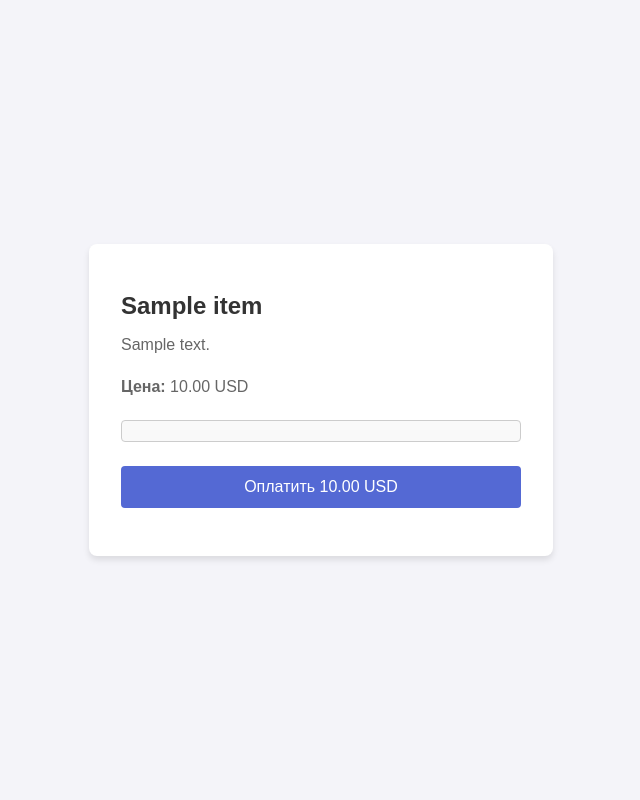
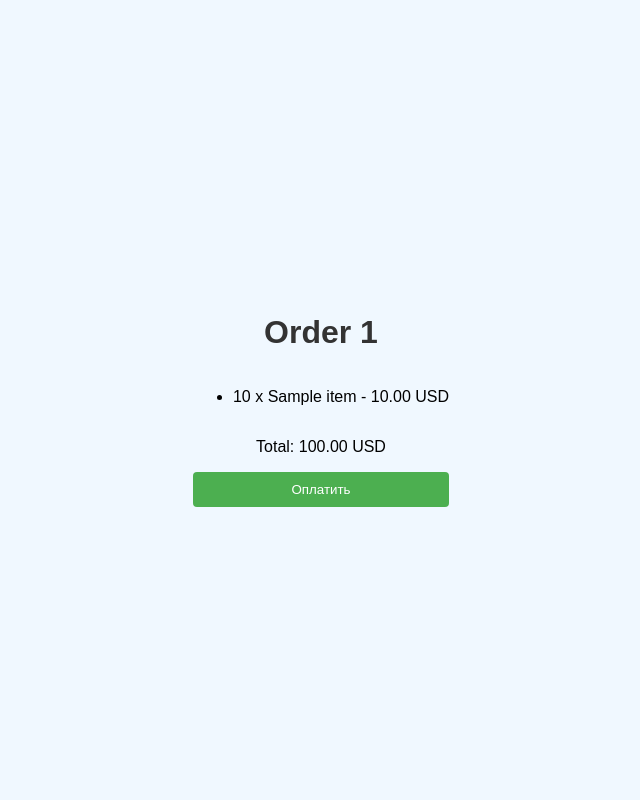
Before and after one commit to p4shijkaa/django-stripe, a Django app: template payments/templates/payments/item_detail.html in a window 1280 px wide. Shown: the whole page, without its empty margins (319-959 px from the left). Run offline with Django 5.2, Linux system fonts and the light colour scheme; tables that the repository leaves empty hold one stand-in row (values such as "Sample post"); the template is opened without the code that fills it: values that come from a table or form of the project are taken from there, most other values are stand-ins (such as "Sample title", 1, 10 or a date in 2020); some libraries are stand-ins or nearby versions.

Commit message:
add models, create order, fix work

```diff
--- a/payments/admin.py
+++ b/payments/admin.py
@@ -1,7 +1,8 @@
 from django.contrib import admin
-from .models import Item, Order, Discount, Tax
+from .models import Item, Order, Discount, Tax, OrderItem
 
 admin.site.register(Item)
 admin.site.register(Order)
 admin.site.register(Discount)
 admin.site.register(Tax)
+admin.site.register(OrderItem)
--- a/payments/models.py
+++ b/payments/models.py
@@ -12,18 +12,38 @@ class Item(models.Model):
 
 
 class Order(models.Model):
-	items = models.ManyToManyField(Item)
-	total_price = models.DecimalField(max_digits=10, decimal_places=2)
+	items = models.ManyToManyField(Item, through='OrderItem')
+	discount = models.ForeignKey('Discount', on_delete=models.SET_NULL, null=True, blank=True)  # Скидка
+	tax = models.ForeignKey('Tax', on_delete=models.SET_NULL, null=True, blank=True)  # Налог
+
+	def total_price(self):
+		return sum(order_item.item.price * order_item.quantity for order_item in self.orderitem_set.all())
 
 	def __str__(self):
-		return f"Order{self.id}"
+		return f"Order {self.id}"
+
+
+class OrderItem(models.Model):
+	order = models.ForeignKey(Order, on_delete=models.CASCADE)
+	item = models.ForeignKey(Item, on_delete=models.CASCADE)
+	quantity = models.PositiveIntegerField(default=1)
+
+	def __str__(self):
+		return f"{self.quantity} x {self.item.name}"
 
 
 class Discount(models.Model):
-	order = models.OneToOneField(Order, on_delete=models.CASCADE)
-	amount = models.DecimalField(max_digits=5, decimal_places=2)
+	amount = models.DecimalField(max_digits=5, decimal_places=2)  # Сумма скидки
+	code = models.CharField(max_length=50, blank=True, null=True)  # Код скидки
+
+	def __str__(self):
+		return f"Скидка {self.amount}%"
 
 
 class Tax(models.Model):
-	order = models.OneToOneField(Order, on_delete=models.CASCADE)
 	rate = models.DecimalField(max_digits=5, decimal_places=2)
+	description = models.CharField(max_length=100)
+	stripe_tax_rate_id = models.CharField(max_length=100)
+
+	def __str__(self):
+		return f"Налог {self.rate}% ({self.description})"
--- a/payments/templates/payments/item_detail.html
+++ b/payments/templates/payments/item_detail.html
@@ -3,104 +3,81 @@
 <head>
     <meta charset="UTF-8">
     <meta name="viewport" content="width=device-width, initial-scale=1.0">
-    <title>{{ item.name }}</title>
+    <title>Order {{ order.id }}</title>
     <script src="https://js.stripe.com/v3/"></script>
    <style>
         body {
             font-family: Arial, sans-serif;
-            background-color: #f4f4f9;
+            background-color: #f0f8ff;
             margin: 0;
             padding: 0;
             display: flex;
+            flex-direction: column;
+            align-items: center;
             justify-content: center;
-            align-items: center;
             height: 100vh;
         }
-        .container {
-            background: white;
-            padding: 2rem;
-            border-radius: 8px;
-            box-shadow: 0 4px 6px rgba(0, 0, 0, 0.1);
-            max-width: 400px;
-            width: 100%;
-        }
         h1 {
-            font-size: 1.5rem;
-            margin-bottom: 1rem;
             color: #333;
         }
-        p {
-            font-size: 1rem;
-            color: #666;
-            margin-bottom: 1.5rem;
+        .container {
+            background-color: #fff;
+            border-radius: 8px;
+            box-shadow: 0 2px 10px rgba(0, 0, 0, 0.1);
+            padding: 20px;
+            width: 300px;
+            text-align: center;
         }
-        #card-element {
-            margin-bottom: 1.5rem;
+        input[type="text"] {
+            width: 100%;
             padding: 10px;
+            margin: 10px 0;
             border: 1px solid #ccc;
             border-radius: 4px;
-            background: #f9f9f9;
         }
         button {
-            background: #5469d4;
+        background-color: #4CAF50;
         color: white;
+        padding: 10px;
         border: none;
-            padding: 12px 20px;
         border-radius: 4px;
-            font-size: 1rem;
         cursor: pointer;
-            width: 100%;
+        width: 20%;
+        margin: 0 auto;
+        display: block;
     }
         button:hover {
-            background: #4257b2;
+            background-color: #45a049;
         }
-        .message {
-            margin-top: 1rem;
-            font-size: 0.9rem;
-            color: #666;
+        a {
+            display: block;
+            margin-top: 20px;
+            color: #007BFF;
+            text-decoration: none;
+        }
+        a:hover {
+            text-decoration: underline;
         }
     </style>
 </head>
 <body>
-    <div class="container">
-        <h1>{{ item.name }}</h1>
-        <p>{{ item.description }}</p>
-        <p><strong>Цена:</strong> {{ item.price }} {{ item.currency|upper }}</p>
-
-        <form id="payment-form">
-            <div id="card-element">
-            </div>
-            <button id="submit-button">Оплатить {{ item.price }} {{ item.currency|upper }}</button>
-            <div id="error-message" class="message"></div>
-        </form>
-    </div>
+    <h1>Order {{ order.id }}</h1>
+    <ul>
+        {% for item in order.orderitem_set.all %}
+            <li>{{ item.quantity }} x {{ item.item.name }} - {{ item.item.price }} {{ item.item.currency|upper }}</li>
+        {% endfor %}
+    </ul>
+    <p>Total: {{ order.total_price }} {{ order.items.first.currency|upper }}</p>
+    <button id="buy-button">Оплатить</button>
 
     <script>
-        const stripe = Stripe('{{ stripe_public_key }}');
-        const itemId = {{ item.id }};
+        const stripe = Stripe('{{ stripe_public_key  }}');  // Публичный ключ Stripe
+        const orderId = {{ order.id }};
 
-        const elements = stripe.elements();
-        const cardElement = elements.create('card');
-        cardElement.mount('#card-element');
-
-        const form = document.getElementById('payment-form');
-        form.addEventListener('submit', async (event) => {
-            event.preventDefault();
-
-            const response = await fetch(`/payments/buy/${itemId}/`);
-            const { clientSecret } = await response.json();
-
-            const { error, paymentIntent } = await stripe.confirmCardPayment(clientSecret, {
-                payment_method: {
-                    card: cardElement,
-                },
-            });
-
-            if (error) {
-                document.getElementById('error-message').textContent = error.message;
-            } else {
-                document.getElementById('error-message').textContent = `Оплата прошла успешно! ID платежа: ${paymentIntent.id}`;
-            }
+        document.getElementById('buy-button').addEventListener('click', async () => {
+            const response = await fetch(`/payments/create-checkout-session/${orderId}/`);
+            const { id: sessionId } = await response.json();
+            await stripe.redirectToCheckout({ sessionId });
         });
     </script>
 </body>
--- a/payments/urls.py
+++ b/payments/urls.py
@@ -1,7 +1,9 @@
 from django.urls import path
-from .views import buy_item, item_detail
+from .views import create_checkout_session, order_detail, success_view, cancel_view
 
 urlpatterns = [
-    path('buy/<int:id>/', buy_item, name='buy_item'),
-    path('item/<int:id>/', item_detail, name='item_detail'),
+    path('create-checkout-session/<int:order_id>/', create_checkout_session, name='create_checkout_session'),
+    path('order_detail/<int:order_id>/', order_detail, name='order_detail'),
+    path('success/', success_view, name='success'),
+    path('cancel/', cancel_view, name='cancel'),
 ]
```
Also changed, not shown: payments/templates/payments/cancel.html (added, +12 -0 lines), payments/templates/payments/success.html (added, +12 -0 lines), payments/views.py (+41 -18 lines), README.md. Lines whose indentation alone changed are shown as unchanged.
